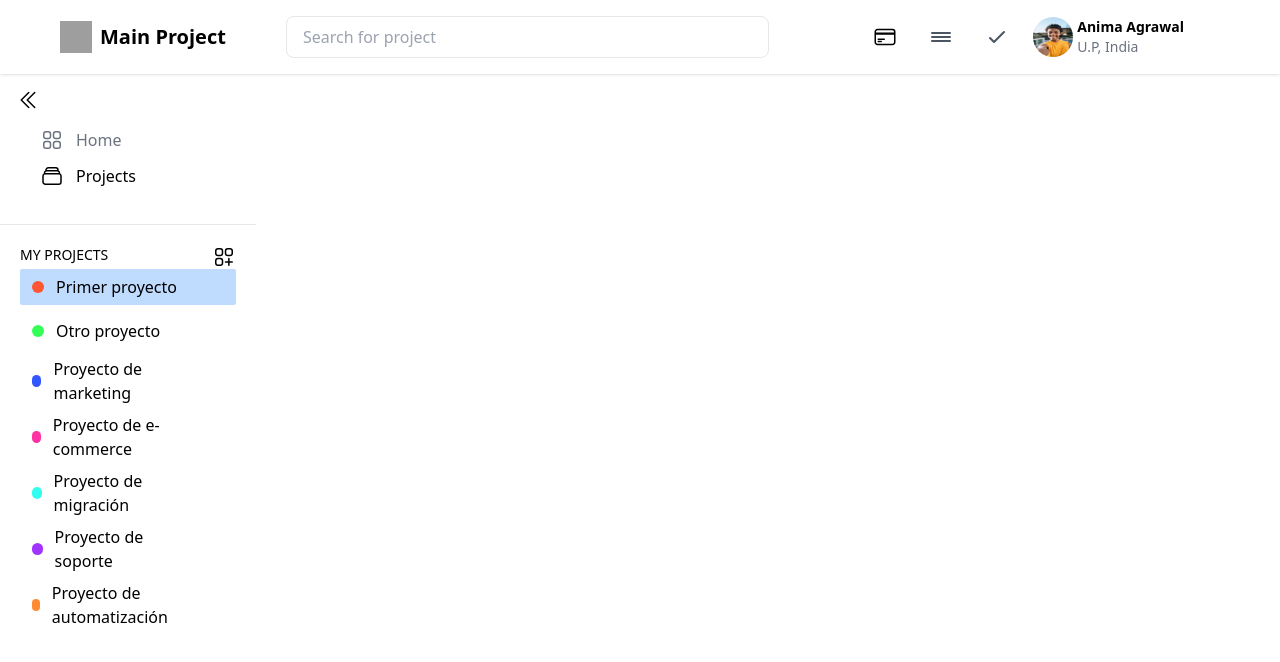
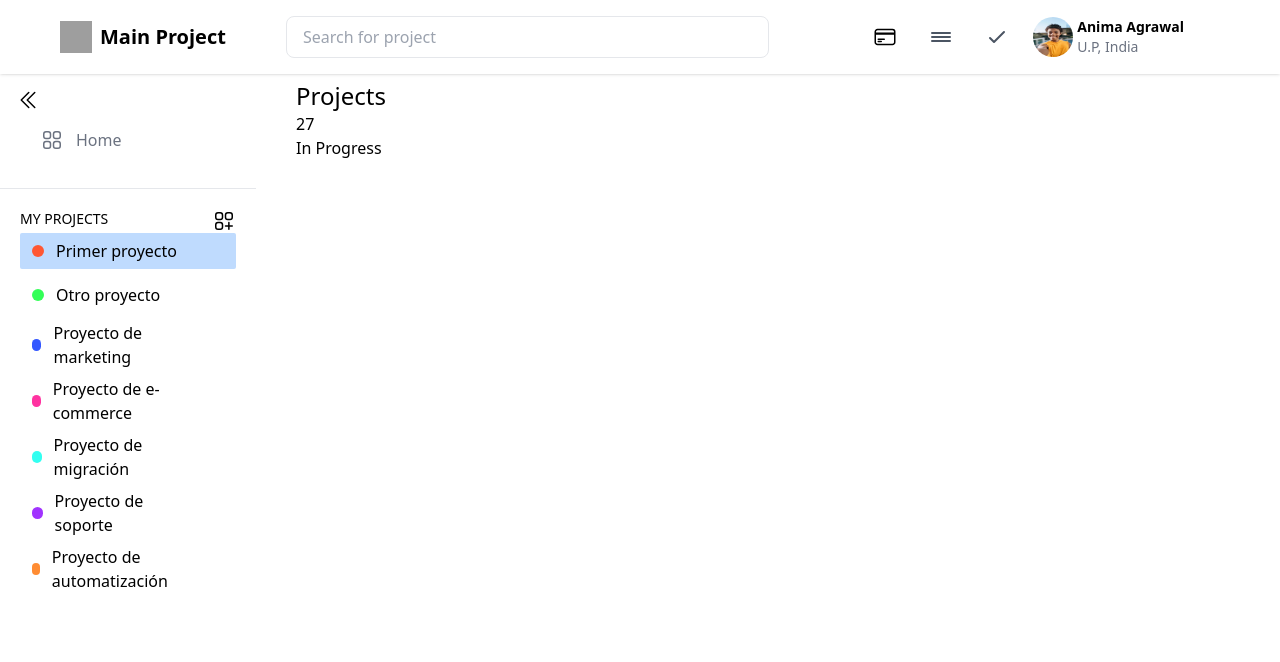
Before and after one commit to rom213/Main-Project, a Vue app: page /#/home in a window 1280 px wide. Shown: the top 662 px of the page. Built offline with nearby package versions, Linux system fonts and the light colour scheme; grey boxes are pictures that could not be loaded.

Commit message:
use vue-router

```diff
--- a/src/App.vue
+++ b/src/App.vue
@@ -1,22 +1,6 @@
 <script setup>
+  import Home from "./views/Home.vue";
 
-  import Home from "./views/Home.vue";
-  import { ref, computed } from 'vue'
-
-
-const routes = {
-  '/home': Home
-}
-
-const currentPath = ref(window.location.hash)
-
-window.addEventListener('hashchange', () => {
-  currentPath.value = window.location.hash
-})
-
-const currentView = computed(() => {
-  return routes[currentPath.value.slice(1) || '/'] || NotFound
-})
 </script>
 
 <template>
--- a/src/components/Sidebar.vue
+++ b/src/components/Sidebar.vue
@@ -1,6 +1,6 @@
 <script setup lang="ts">
 import CreateProject from "./CreateProject.vue";
-import { computed, ref } from "vue";
+import { onMounted, ref, watch, computed } from "vue";
 import { useProjectStore } from "../store/projects";
 import { useNavigationStore } from "../store/navigation";
 const navigationStore = useNavigationStore();
@@ -12,57 +12,50 @@ const allProjectsActive = computed(() => {
     return projectStore.findProjectsByStatus(ProjectStatus.Active)
 })
 
-const toogleModalCreate=()=>{
-    modalCreate.value=!modalCreate.value
+const toogleModalCreate = () => {
+    modalCreate.value = !modalCreate.value
 }
-
-const currentPath = ref(window.location.hash.slice(1) || '')
-
-
-
 </script>
 
 <template>
+
     <div class="pt-32 ">
         <div class="pb-9">
             <div class="flex flex-col gap-3  px-10">
-                <a href="#/home" class="flex gap-3 text-gray-500">
+                <router-link to="/home">
+                    <div  class="flex gap-3 text-gray-500">
                         <svg xmlns="http://www.w3.org/2000/svg" fill="none" viewBox="0 0 24 24" stroke-width="1.5"
                             stroke="currentColor" class="size-6">
                             <path stroke-linecap="round" stroke-linejoin="round"
                                 d="M3.75 6A2.25 2.25 0 0 1 6 3.75h2.25A2.25 2.25 0 0 1 10.5 6v2.25a2.25 2.25 0 0 1-2.25 2.25H6a2.25 2.25 0 0 1-2.25-2.25V6ZM3.75 15.75A2.25 2.25 0 0 1 6 13.5h2.25a2.25 2.25 0 0 1 2.25 2.25V18a2.25 2.25 0 0 1-2.25 2.25H6A2.25 2.25 0 0 1 3.75 18v-2.25ZM13.5 6a2.25 2.25 0 0 1 2.25-2.25H18A2.25 2.25 0 0 1 20.25 6v2.25A2.25 2.25 0 0 1 18 10.5h-2.25a2.25 2.25 0 0 1-2.25-2.25V6ZM13.5 15.75a2.25 2.25 0 0 1 2.25-2.25H18a2.25 2.25 0 0 1 2.25 2.25V18A2.25 2.25 0 0 1 18 20.25h-2.25A2.25 2.25 0 0 1 13.5 18v-2.25Z" />
                         </svg>
                         <span>Home</span>
-                </a>
-                <div class="flex gap-3">
-                    <svg xmlns="http://www.w3.org/2000/svg" fill="none" viewBox="0 0 24 24" stroke-width="1.5"
-                        stroke="currentColor" class="size-6">
-                        <path stroke-linecap="round" stroke-linejoin="round"
-                            d="M6 6.878V6a2.25 2.25 0 0 1 2.25-2.25h7.5A2.25 2.25 0 0 1 18 6v.878m-12 0c.235-.083.487-.128.75-.128h10.5c.263 0 .515.045.75.128m-12 0A2.25 2.25 0 0 0 4.5 9v.878m13.5-3A2.25 2.25 0 0 1 19.5 9v.878m0 0a2.246 2.246 0 0 0-.75-.128H5.25c-.263 0-.515.045-.75.128m15 0A2.25 2.25 0 0 1 21 12v6a2.25 2.25 0 0 1-2.25 2.25H5.25A2.25 2.25 0 0 1 3 18v-6c0-.98.626-1.813 1.5-2.122" />
-                    </svg>
+                    </div>
 
-                    <span>Projects</span>
-                </div>
+                </router-link>
+
 
             </div>
         </div>
         <hr>
         <div class="p-5 relative">
             <div class="flex justify-between"><span class="text-sm">MY PROJECTS</span>
-                <div v-on:click="toogleModalCreate()" class="cursor-pointer hover:scale-125 "><svg xmlns="http://www.w3.org/2000/svg" fill="none"
-                        viewBox="0 0 24 24" stroke-width="1.5" stroke="currentColor" class="size-6">
+                <div v-on:click="toogleModalCreate()" class="cursor-pointer hover:scale-125 "><svg
+                        xmlns="http://www.w3.org/2000/svg" fill="none" viewBox="0 0 24 24" stroke-width="1.5"
+                        stroke="currentColor" class="size-6">
                         <path stroke-linecap="round" stroke-linejoin="round"
                             d="M13.5 16.875h3.375m0 0h3.375m-3.375 0V13.5m0 3.375v3.375M6 10.5h2.25a2.25 2.25 0 0 0 2.25-2.25V6a2.25 2.25 0 0 0-2.25-2.25H6A2.25 2.25 0 0 0 3.75 6v2.25A2.25 2.25 0 0 0 6 10.5Zm0 9.75h2.25A2.25 2.25 0 0 0 10.5 18v-2.25a2.25 2.25 0 0 0-2.25-2.25H6a2.25 2.25 0 0 0-2.25 2.25V18A2.25 2.25 0 0 0 6 20.25Zm9.75-9.75H18a2.25 2.25 0 0 0 2.25-2.25V6A2.25 2.25 0 0 0 18 3.75h-2.25A2.25 2.25 0 0 0 13.5 6v2.25a2.25 2.25 0 0 0 2.25 2.25Z" />
                     </svg>
                 </div>
             </div>
-            <a href="/" class="w-full flex gap-2 flex-col">
+            <router-link to="/">
+                <div class="w-full flex gap-2 flex-col">
                 <div class="min-h-9 px-3 rounded-sm flex gap-3 justify-between group cursor-pointer hover:bg-blue-200 items-center"
                     v-for="(project, index) in allProjectsActive" :key="project.id"
                     v-on:click="navigationStore.setProject(index)"
                     :class="{ 'bg-blue-200': navigationStore.project.id === project.id }">
                     <div class="flex items-center gap-3">
-                        <div class="w-3 h-3 rounded-full" :style="{backgroundColor:project.color}"></div>
+                        <div class="w-3 h-3 rounded-full" :style="{ backgroundColor: project.color }"></div>
                         <div>{{ project.name }}</div>
                     </div>
                     <div class="opacity-0 group-hover:opacity-100 text-2xl hover:scale-125"><svg
@@ -73,11 +66,14 @@ const currentPath = ref(window.location.hash.slice(1) || '')
                         </svg>
                     </div>
                 </div>
-            </a>
+            </div>
+            </router-link>
+
+
         </div>
 
         <div v-if="modalCreate">
-            <CreateProject @update:toogleModalCreate="toogleModalCreate"  />
+            <CreateProject @update:toogleModalCreate="toogleModalCreate" />
         </div>
     </div>
 
--- a/src/components/Statistics.vue
+++ b/src/components/Statistics.vue
@@ -1,5 +1,24 @@
 <template>
-    <div>
-        <h1>HOLA MUNDO</h1>
+    <div class="py-20 p-10">
+        <div>
+            <div class="text-2xl">Projects</div>
+        </div>
+        <div>
+            <div>
+                <div>
+                    <div>27</div>
+                    <div class="font-light">In Progress</div>
+                </div>
+                <div></div>
+            </div>
+        </div>
+
+
+        <div>
+
+        </div>
+
+
+
     </div>
 </template>
--- a/src/main.ts
+++ b/src/main.ts
@@ -3,7 +3,12 @@ import { createPinia } from 'pinia'
 import './style.css'
 import App from './App.vue'
 
+import router from "./routes/routes";
+
+
+
 const pinia = createPinia()
 const app = createApp(App)
+app.use(router)
 app.use(pinia)
 app.mount('#app')
--- a/src/views/Home.vue
+++ b/src/views/Home.vue
@@ -1,24 +1,8 @@
-<script setup lang="ts">
-import { ref, computed } from 'vue';
+<script setup>
+import { ref } from 'vue';
 import Header from "../components/Header.vue";
 import Sidebar from "../components/Sidebar.vue";
-import Body from "../components/Body.vue";
-import Statistics from "../components/Statistics.vue";
-
-const routes = {
-  '': Body,
-  '/home': Statistics
-}
-
-const currentPath = ref(window.location.hash.slice(1) || '')
-
-window.addEventListener('hashchange', () => {
-  currentPath.value = window.location.hash.slice(1) || ''
-})
-
-const currentView = computed(() => {
-  return routes[currentPath.value] || NotFound
-})
+import { useRoute } from 'vue-router';
 
 // Estado para controlar la visibilidad del sidebar
 const isSidebarVisible = ref(true);
@@ -36,12 +20,12 @@ const toggleSidebar = () => {
         <Sidebar />
       </div>
       <div :class="isSidebarVisible ? 'col-span-8' : 'col-span-12'">
-        <component :is="currentView" />
+        <router-view />
       </div>
     </div>
 
     <div class="flex justify-end p-2 fixed top-20 left-2">
-      <button @click="toggleSidebar" class="">
+      <button @click="toggleSidebar">
         <div v-if="isSidebarVisible">
           <svg xmlns="http://www.w3.org/2000/svg" fill="none" viewBox="0 0 24 24" stroke-width="1.5"
             stroke="currentColor" class="size-6">
```
Also changed, not shown: src/routes/routes.ts (added, +15 -0 lines). Lines whose indentation alone changed are shown as unchanged.
